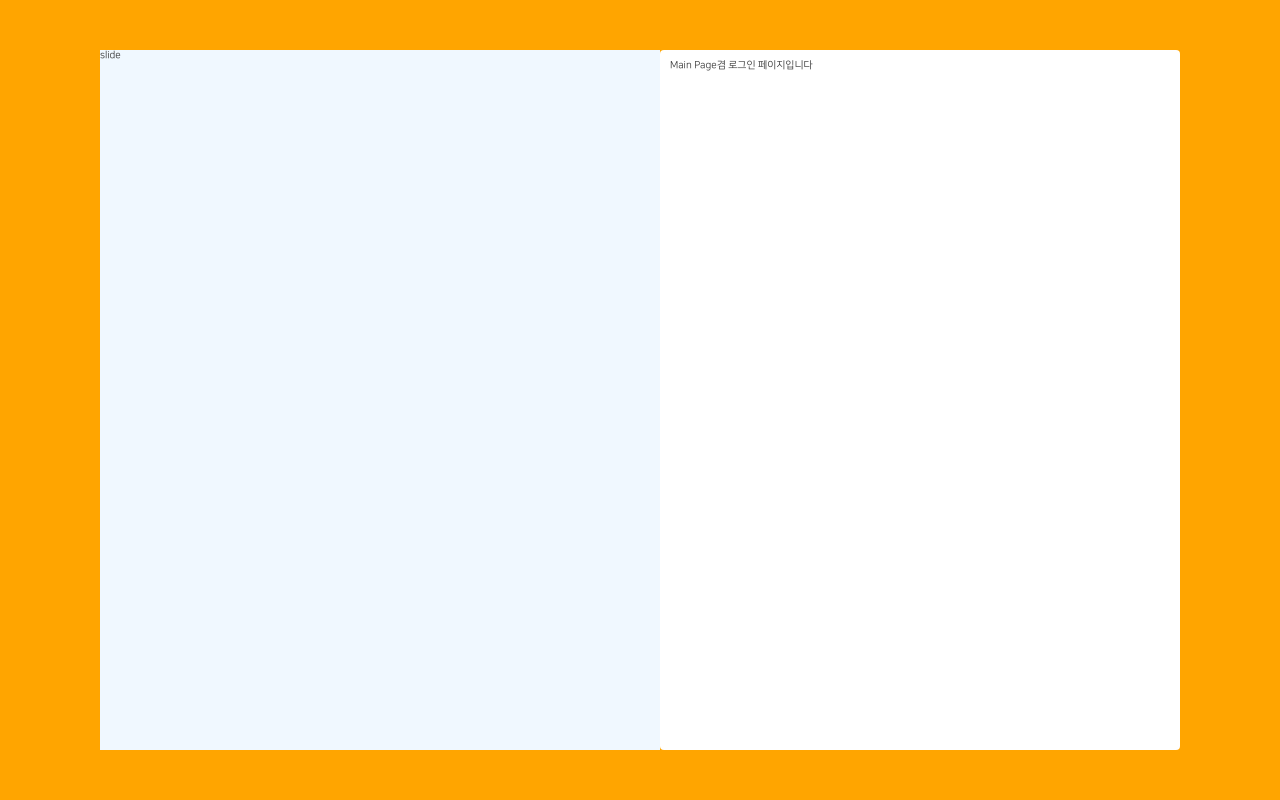
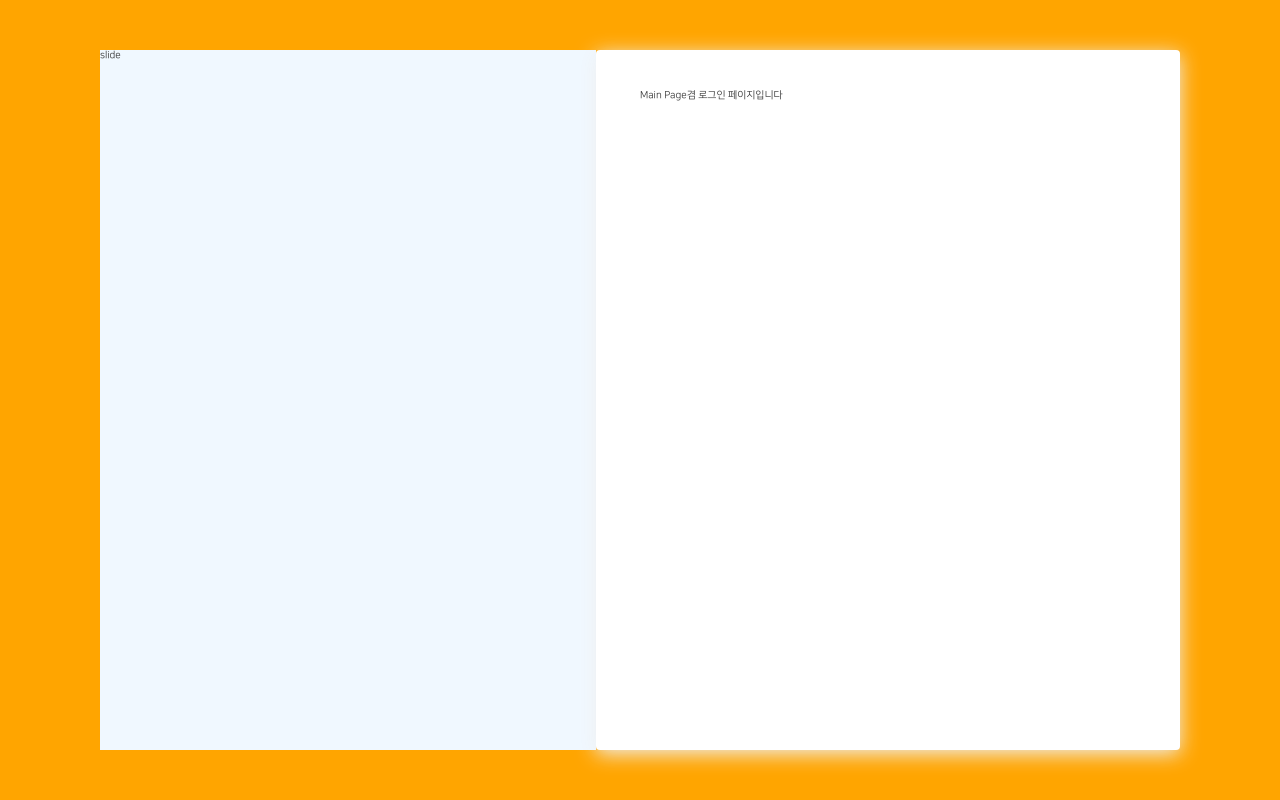
Before and after one commit to JaeilJO/blanking, a Next.js app: page / in a window 1280 px wide. Built offline with nearby package versions, Linux system fonts and the light colour scheme.

Commit message:
fix : auth_wrapper padding 수정 및 box-shadow 추가

```diff
--- a/src/app/(unauthrized)/layout.module.scss
+++ b/src/app/(unauthrized)/layout.module.scss
@@ -11,7 +11,7 @@ $slide_intro_wrapper_max_width: 1100px;
 $slide_intro_wrapper_min_width: 400px;
 
 $auth_wrapper_width: 100%;
-$auth_wrapper_padding: 10px;
+$auth_wrapper_padding: 40px 44px;
 $auth_wrapper_max_width: 500px;
 $auth_wrapper_min_width: 300px;
 
@@ -64,11 +64,14 @@ $auth_wrapper_min_width: 300px;
     max-width: $auth_wrapper_max_width;
     min-width: $auth_wrapper_min_width;
 
+    padding: $auth_wrapper_padding;
+
     background-color: a.$white-color;
     border-radius: 4px;
 
+    box-shadow: a.$basic-shadow;
+
     @include a.media-query('small') {
         width: 100%;
-        padding: $auth_wrapper_padding;
     }
 }
```
